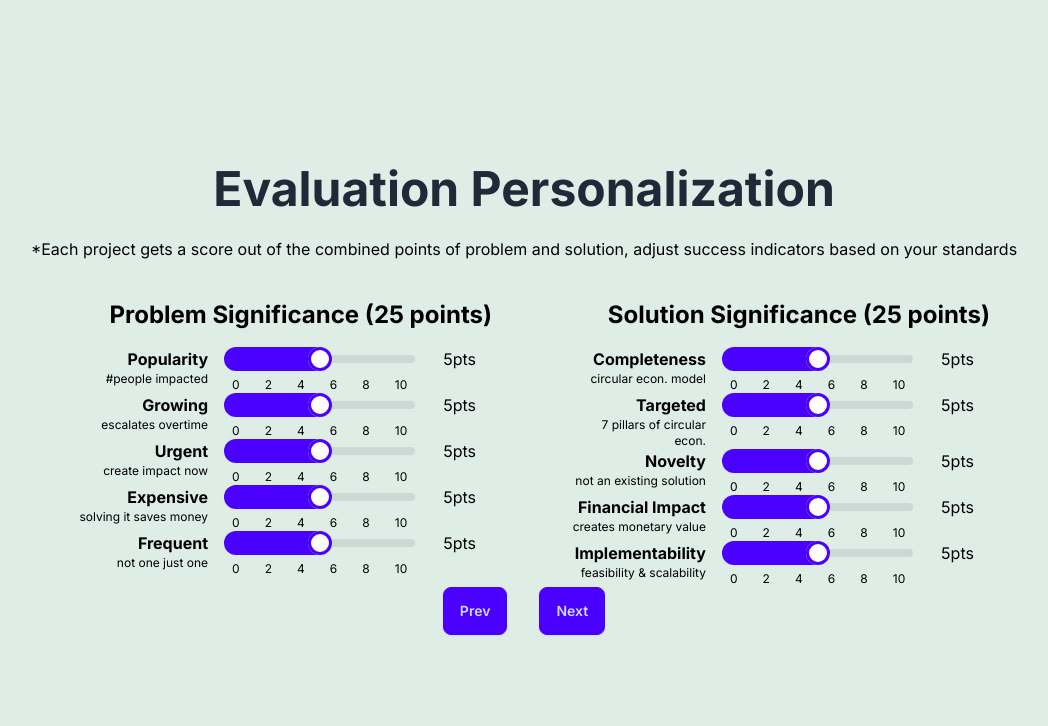
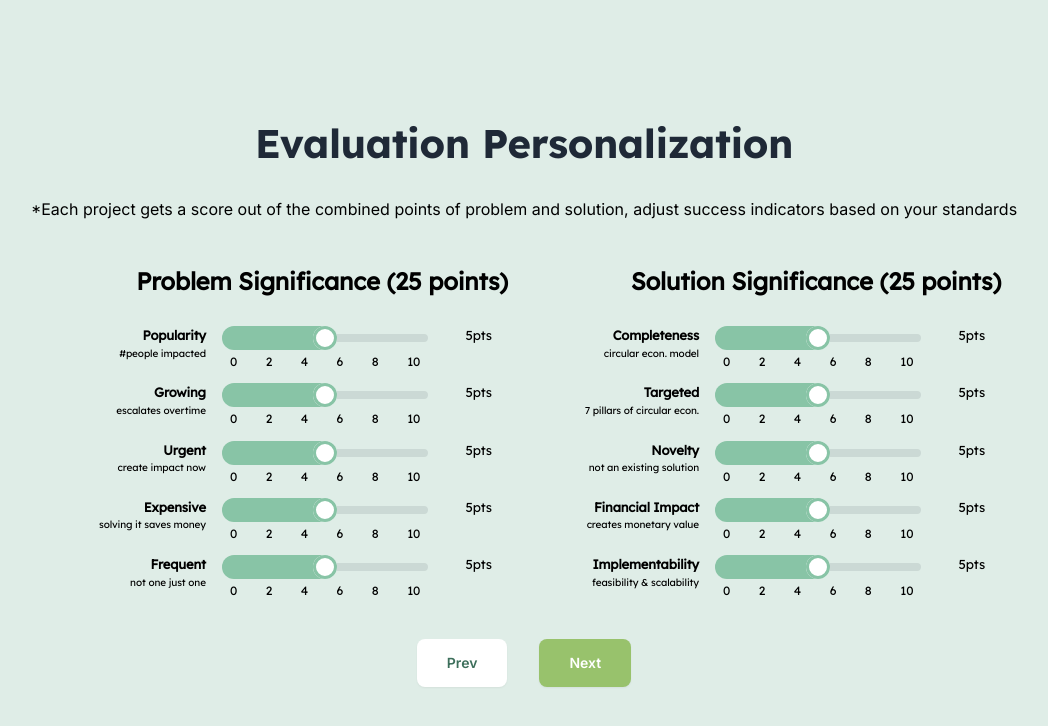
Before and after one commit to cyn900/AI-EarthHack, a Next.js app in the folder client/: page /intent in a window 1280 px wide. Shown: the top 726 px of the page, without its empty margins (116-1164 px from the left). Built offline with nearby package versions, Linux system fonts and the light colour scheme.

Commit message:
intent css

```diff
--- a/client/src/app/globals.css
+++ b/client/src/app/globals.css
@@ -91,6 +91,11 @@ body {
   background-color: var(--dark_forest);
   color: var(--white);
 }
+
+.range{
+  --range-shdw: var(--middle_green)
+}
+
 
 .squared_button{
   width: 217px;
--- a/client/src/app/intent/page.js
+++ b/client/src/app/intent/page.js
@@ -87,22 +87,22 @@ export default function Page() {
         <div className="hero min-h-screen bg-light_green">
             <div className="hero-content max-w-screen-xl text-center">
                 <div className="max-w-screen-2xl w-full">
-                    <h1 className="text-5xl font-bold"> Evaluation Personalization </h1>
+                    <h1 className="title1"> Evaluation Personalization </h1>
                     <p className="py-6" style={{ color: 'black' }}>*Each project gets a score out of the combined points of problem and solution, adjust success indicators based on your standards</p>
-                    <div className="flex w-full">
+                    <div className="flex w-full subtitle1">
                         {categories.map((category, index) => (
-                            <div key={index} className="flex flex-col text-right mx-8 w-1/2" style={{ color: 'black' , marginTop: '10pt'}}>
+                            <div key={index} className="flex flex-col text-right mx-4 w-1/2 content2" style={{ color: 'black' , marginTop: '15pt'}}>
                                 <h1 className="text-2xl font-bold color-dark_gray">{category.name} ({categoryTotals[category.name] || 0} points)</h1>
                                 <div className="mx-4 mt-4">
                                     {category.sliders.map((slider, sliderIndex) => (
-                                        <div key={sliderIndex} className="grid grid-cols-9">
+                                        <div key={sliderIndex} className="grid grid-cols-9 " style={{ color: 'black' , marginTop: '10pt'}}>
                                             <label className="col-span-3">
                                                 <div className="flex flex-col">
                                                     <span className="text-md font-bold" style={{ color: 'black' }}>{slider[0]}</span>
-                                                    <span className="text-xs" style={{ color: 'black' }}>{slider[1]}</span>
+                                                    <span className="button_text2" style={{ color: 'black' }}>{slider[1]}</span>
                                                 </div>
                                             </label>
-                                            <div className="col-span-5 mx-4">
+                                            <div className="col-span-5 mx-4 button_text2">
                                                 <input
                                                     type="range"
                                                     min={0}
@@ -131,8 +131,8 @@ export default function Page() {
                     </div>
 
                     <div className="">
-                        <button className="btn btn-primary mx-4" onClick={() => { window.location.href = '/start' }}> Prev </button>
-                        <button className="btn btn-primary mx-4" onClick={handleSubmit}> Next </button>
+                        <button className="btn btn-primary mx-4" onClick={() => { window.location.href = '/start' }} style={{ backgroundColor: 'white' , marginTop: '10pt', border : 'none', paddingLeft : '30px', paddingRight : '30px', color:'#3D6F5B' }}> Prev </button>
+                        <button className="btn btn-primary mx-4" onClick={handleSubmit} style={{ backgroundColor: '#98C26C' , marginTop: '30pt', border : 'none', paddingLeft : '30px', paddingRight : '30px', color:'white' }}> Next </button>
                     </div>
                 </div>
             </div>
```
